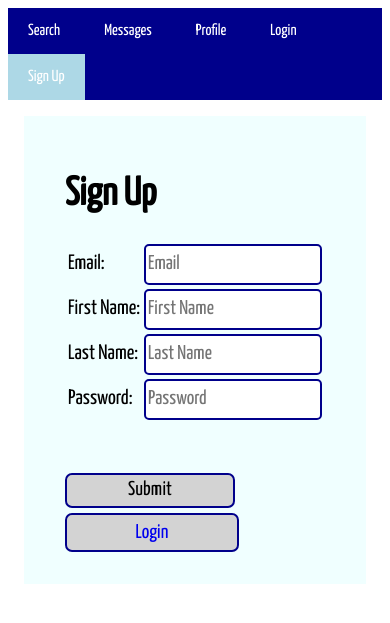
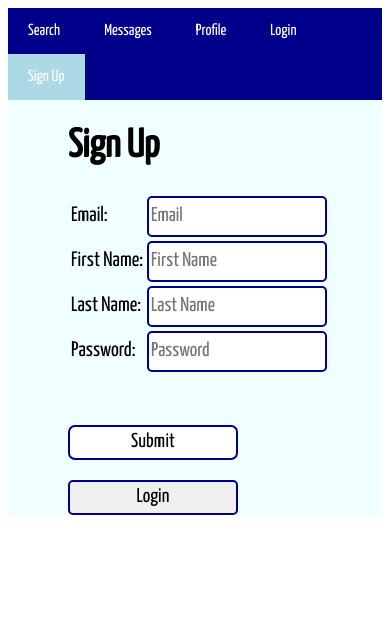
Before and after one commit to citrus789/Job-Post-Search-Site, a PHP site: page /index.html in a window 390 px wide. Shown: the top 623 px of the page. Run offline with PHP 8.4, Linux system fonts and the light colour scheme.

Commit message:
Added search results file. Changed responsiveness for input boxes.

```diff
--- a/index.html
+++ b/index.html
@@ -55,7 +55,7 @@
           <td><input type="submit" value="Submit" name="signup" onclick="submitted()" id = "submit"></td>
         </div>
         <div>
-          <div><a class = "button" href="loginpage.php" id = "linklogin">Login</a></div>
+          <input id = "linklogin" type="button" onclick="location.href='loginpage.php';" value="Login" />
         </div>
 
       </form>
--- a/loginpage.php
+++ b/loginpage.php
@@ -49,7 +49,7 @@ if(isset($_SESSION["Email"]) && $_SESSION['loggedin'] == true) {
           <input type="submit" value="Submit" name="submit" id = "submit">
         </div>
         <div>
-          <a class = "button" href="index.html" id = "linksignup" >Sign Up</a>
+          <input id = "linklogin" type="button" onclick="location.href='index.html';" value="Sign Up" />
         </div>
       </form>
     </div>
--- a/savesearch.php
+++ b/savesearch.php
@@ -138,7 +138,6 @@ if (isset($_POST['search'])) {
 
 
 
-
     $update = "UPDATE user_login SET Score = '$score' WHERE Email='".$row['Email']."' ";
     if ($conn->query($update)) {
       $updated = True;
@@ -150,7 +149,7 @@ if (isset($_POST['search'])) {
 }
 if ($updated) {
   //echo "Success";
-  header("Location: messages.html");
+  header("Location: searchresults.php");
 }
 else {
   echo "Submit button is not set";
--- a/styles.css
+++ b/styles.css
@@ -63,46 +63,56 @@
 
 
 /*Major containers, forms, tables*/
-.signupcontainer, .searchcontainer {
+.signupcontainer {
 
-  margin: 8;
   height: auto;
   display: flex;
   align-items: center;
   justify-content: center;
   font-size: 20px;
   background: Azure;
-  margin: 1rem;
-  padding: 2rem;
   font-family: 'Yanone Kaffeesatz', sans-serif;
   border-spacing: 5rem;
+  /* position: absolute; */
+}
+
+.searchcontainer {
+  margin: 8;
+  height: auto;
+  display: flex;
+  align-items: left;
+  justify-content: left;
+  font-size: 20px;
+  background: Azure;
+  font-family: 'Yanone Kaffeesatz', sans-serif;
+  /* border-spacing: 5rem; */
 }
 .profilecontainer {
-  margin: 8;
+
   height: auto;
   display: flex;
   align-items: center;
   justify-content: center;
   font-size: 20px;
   background: Azure;
-  margin: 1rem;
-  padding: 2rem;
   font-family: 'Yanone Kaffeesatz', sans-serif;
   border-spacing: 5rem;
 }
-
+.previoussearch {
+  padding: 20px;
+  float: left;
+  background-color: lightskyblue;
+  width: 20%;
+  min-width: 250px;
+}
 .logincontainer {
 
-  margin: 8;
   height: auto;
   display: flex;
   align-items: center;
   justify-content: center;
   font-size: 20px;
   background: Azure;
-
-  margin: 1rem;
-  padding: 2rem;
   font-family: 'Yanone Kaffeesatz', sans-serif;
 }
 .form {
@@ -110,11 +120,24 @@
 }
 table {
   font-size: 1.3rem;
+  display: 100%;
+  overflow-x: auto;
+}
+.remoteornah {
+  margin-top: 20px;
 }
 
-
 /*Input field and buttons*/
-input[type=text], input[type=date], select, input[type=password], input[type=email], input[type=search]  {
+input[type=text], input[type=date], select, input[type=password], input[type=email], input[type=search], input[type=number], button {
+  border-radius: 5px;
+  border: 2px solid darkblue;
+  width: 100%;
+  height: 35px;
+  font-size: 20px;
+  font-family: 'Yanone Kaffeesatz', sans-serif;
+  transition-duration: 0.4s;
+}
+#linklogin {
   border-radius: 5px;
   border: 2px solid darkblue;
   width: 170px;
@@ -122,11 +145,17 @@ input[type=text], input[type=date], select, input[type=password], input[type=ema
   font-size: 20px;
   font-family: 'Yanone Kaffeesatz', sans-serif;
   transition-duration: 0.4s;
+  margin-top: 20px;
+  /* display: inline-block; */
+ }
+#linklogin:hover, button:hover {
+  background: lightgray;
 }
+
 input[type=number] {
   border-radius: 5px;
   border: 2px solid darkblue;
-  width: 100px;
+  width: 100%;
   height: 35px;
   font-size: 20px;
   font-family: 'Yanone Kaffeesatz', sans-serif;
@@ -135,23 +164,21 @@ input[type=number] {
 input[type="file"] {
     display: none;
 }
-.imgthumnail {
-  border-radius: 5%;
-}
 
-button, input[type = "button"] {
+
+input[type = "button"] {
   border-radius: 5px;
   border: 2px solid darkblue;
-  width: 130px;
+  width: 100%;
   height: 35px;
   font-size: 20px;
   font-family: 'Yanone Kaffeesatz', sans-serif;
   transition-duration: 0.4s;
 }
-button:hover, input[type = "button"]:hover {
+input[type = "button"]:hover {
   border-radius: 5px;
   border: 2px solid darkblue;
-  width: 130px;
+  width: 100%;
   height: 35px;
   background-color: lightgray;
   font-size: 20px;
@@ -177,7 +204,7 @@ button:hover, input[type = "button"]:hover {
 #submit {
   border-radius: 7px;
   border: 2px solid darkblue;
-  background: lightgray;
+  background: white;
   width: 170px;
   height: 35px;
   margin-top: 50px;
@@ -192,23 +219,23 @@ button:hover, input[type = "button"]:hover {
 a.button, a.button:link {
   border-radius: 7px;
   border: 2px solid darkblue;
-  background: lightgray;
-  width: 170px;
+  background: white;
+  width: 100%;
   height: 35px;
   align-items: center;
   text-align: center;
   vertical-align: central;
   text-decoration: none;
   appearance: button;
-  line-height: 35px;
+  /* line-height: 35px; */
   font-family: 'Yanone Kaffeesatz';
   font-size: 20px;
-  margin-top: 5px;
+  /* margin-top: 5px; */
   transition-duration: 0.4s;
 }
 
 #submit:hover, a.button:hover {
-  background-color: gray;
+  background-color: lightgray;
 }
 
 
@@ -224,6 +251,8 @@ a.button, a.button:link {
     margin-left: 10px;
     font-size: 20px;
     font-family: 'Yanone Kaffeesatz';
+    resize: none;
+    overflow: scroll;
   }
  }
 
@@ -246,7 +275,9 @@ a.button, a.button:link {
   margin-bottom: 20px;
 }
 
-.showimage {
+.imgthumnail {
+  border-radius: 50%;
+  background-color: white;
   box-shadow: rgba(0, 0, 0, 0.35) 0px 5px 15px;
 }
 .profileimage {
```
Also changed, not shown: editprofile.php (+28 -2 lines), searchresults.php (renamed from search.php, +14 -9 lines).
